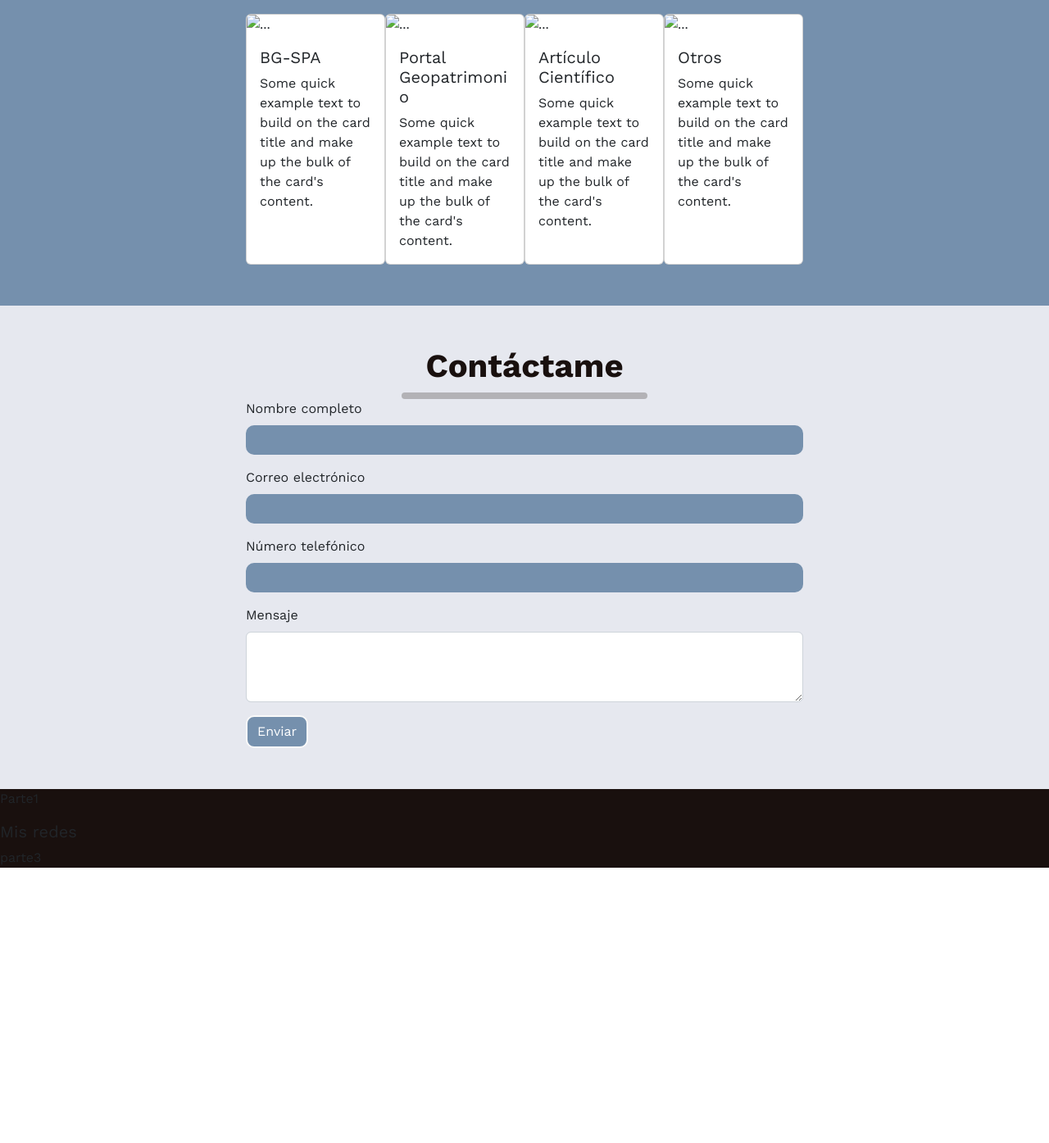
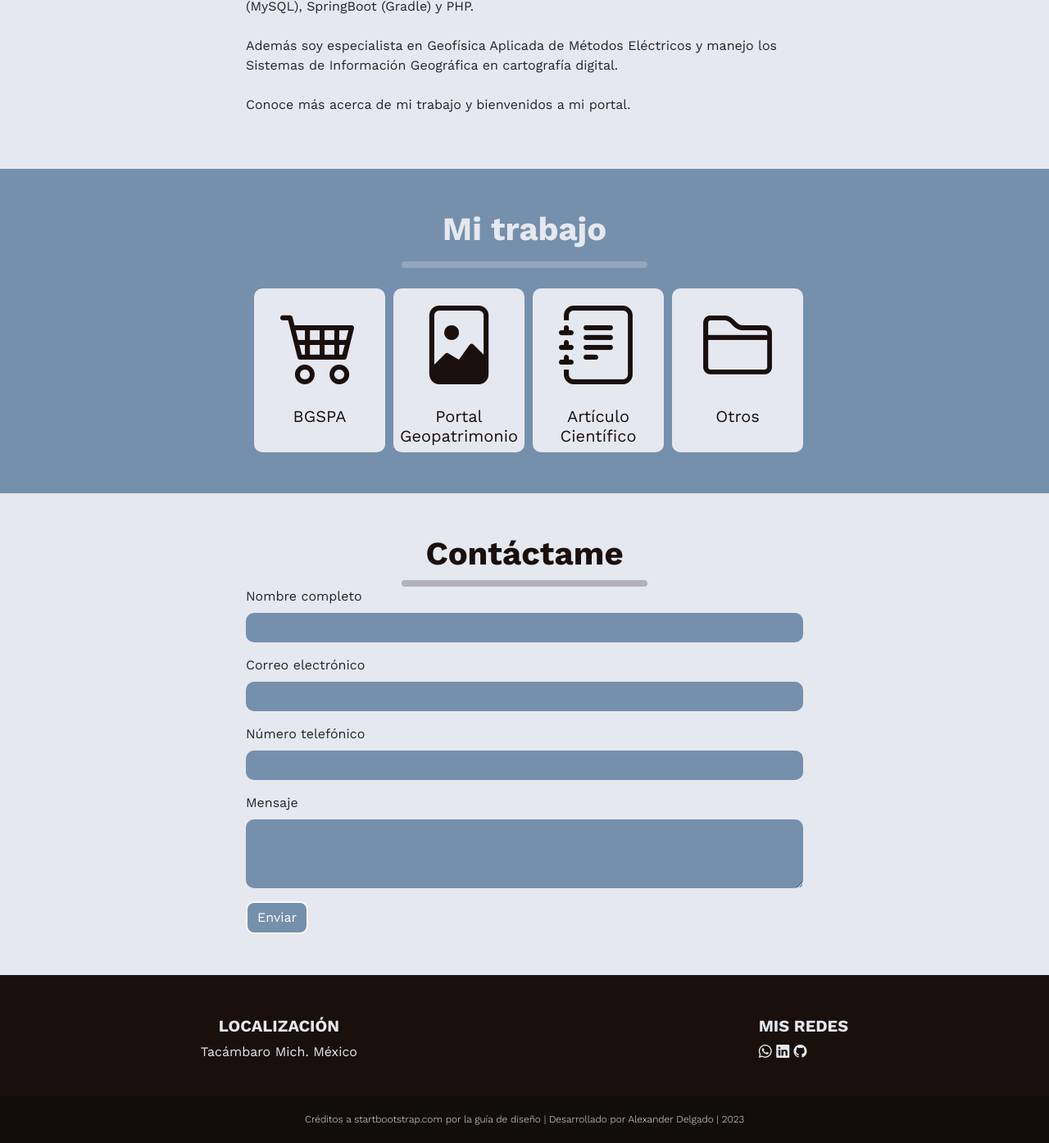
Before and after one commit to aledt1/personalPortfolio, a plain HTML site: page pages/nuevoIndex.html in a window 1280 px wide. Shown: the part 1137-2532 px from the top of the page at 82% size. Before the commit the page ends 2212 px from the top, so only its background shows below. Drawn offline with nearby package versions, Linux system fonts and the light colour scheme.

Commit message:
Update | Se terminó interfaz de portafolio en su versión desktop

```diff
--- a/css/nuevoStilo.css
+++ b/css/nuevoStilo.css
@@ -3,7 +3,7 @@
 
 *{font-family: 'Work Sans', sans-serif;}
 
-/*Estilo del menpu de navegacion*/
+/*Estilo del menu de navegacion*/
 header nav{
     width: 100%;
     height: 100px;
@@ -61,6 +61,7 @@ section.containerSection1 div h3{
     font-weight: 300;
     color: #e6e8ef;
     margin-top: 15px;
+    margin-bottom: 15px;
 }
 section.containerSection1 hr{
     border: 4px solid #e6e8ef;
@@ -78,29 +79,88 @@ section.containerSection2 hr{
     margin: auto;
 }
 
-
+/*estilo elementos generales */
 .containerSection2 p{
     margin-top: 25px;
 }
 
+#lemaTitulo{
+    display: flex;
+    justify-content: center;
+    font-weight: 700;
+    color: #e6e8ef;
+    margin-top: 25px;
+}
+
+#lema{
+    display: flex;
+    justify-content: center;
+    font-weight: 300;
+    color: #e6e8ef;
+    margin-top: 15px;
+}
 
 #containerCards{
     margin-top: 25px;
     display: flex;
+    justify-content: space-between;
 }
-section form input.form-control{
+
+.card{
+    background-color: #e6e8ef;
+    margin-left: 10px;
+    text-align: center;
+    width: 25%;
+    border: none;
+    border-radius: 10px;
+}
+
+.card a{
+    color: #19100e;
+    text-decoration: none;
+}
+
+div#containerCards i{
+    font-size: 6em;
+    text-align: center;
+    color:#19100e;
+}
+
+.form-control{
     background-color: #7590ad;
     border: none;
     border-radius: 10px;
     color: #e6e8ef;
+
 }
 
-section form input.form-control:focus{
-    background-color:#19100e;
+.form-control:focus{
+    background-color:#19100e !important;
     color: #e6e8ef;
+    box-shadow: 0 0 0 0.25rem #7590ad !important;
 }
 
 footer{background-color: #19100e;}
+
+section.containerMBF h5{
+    font-weight: 700;
+    text-align: center;
+}
+
+section.containerMBF p{text-align: center;}
+
+div.containerF2{
+    background-color: #110d0c;
+    padding: 20px 0 20px 0;
+
+}
+.containerF2 p{
+    font-size: 12px;
+    font-weight: 300;
+    color: #e6e8ef;
+    text-align: center;
+    margin: 0;
+}
 
 /*Estilos CSS para distintas vistas de dispositivos*/
 @media (min-width: 576px){
@@ -199,13 +259,12 @@ footer{background-color: #19100e;}
         width: 330px;
         height: auto;
     }
+    .containerMBF{
+        margin: 0px;
+        padding-top: 50px;
+        padding-bottom: 25px;
+        color: #e6e8ef;
+        display: flex;
+        justify-content: space-around;
+    }
 }
-
-
-
-/*paletas de colores*/
-.color1 {color: #19100e;}
-.color2 {color: #5e4c46;}
-.color3 {color: #7590ad;}
-.color4 {color: #e6e8ef;}
-.color5 {color: #f9f9f9;}
--- a/pages/nuevoIndex.html
+++ b/pages/nuevoIndex.html
@@ -9,29 +9,32 @@
   <meta name="author" content="Alexander-Delgado-Torres">
   <meta name="keywords" content="portfolio, developer">
   <meta name="viewport" content="width=device-width, initial-scale=1">
+
   <title>Alexander Delgado Torres | Desarrollador Java FullStack - Geocientífico</title>
+  <link rel="shortcut icon" href="/src/logo1.ico" type="image/x-icon">
+  <!--Estilo CSS bootstrap 5.2-->
   <link href="https://cdn.jsdelivr.net/npm/bootstrap@5.2.2/dist/css/bootstrap.min.css" rel="stylesheet"
     integrity="sha384-Zenh87qX5JnK2Jl0vWa8Ck2rdkQ2Bzep5IDxbcnCeuOxjzrPF/et3URy9Bv1WTRi" crossorigin="anonymous">
   <link rel="stylesheet" href="https://cdn.jsdelivr.net/npm/bootstrap-icons@1.9.1/font/bootstrap-icons.css">
+  <!--Estilo CSS personalizado-->
   <link rel="stylesheet" href="../css/nuevoStilo.css">
 </head>
 
 <body>
+  <!--Encabezado-->
   <header>
     <nav class="navbar navbar-expand-lg">
       <div class="container-fluid" id="menu">
-        <!--Nombre e imagen | inicio-->
+        <!--Nombre | inicio-->
         <a class="navbar-brand" href="#">
           <span id="title">ALEXANDER DT</span>
         </a>
-        <!--Nombre e imagen | final-->
         <!--Menú de hamburguesa | inicio-->
         <button type="button" class="btn navbar-toggler" data-bs-toggle="collapse" data-bs-target="#navbarNav"
           aria-controls="navbarNav" aria-expanded="false" aria-label="Toggle navigation">
           <span>MENU</span>
           <span></span>
         </button>
-        <!--Menú de hamburguesa | final-->
         <div class="collapse navbar-collapse" id="navbarNav">
           <!--Enlaces a cada sección | inicio-->
           <ul class="navbar-nav">
@@ -48,11 +51,11 @@
               <a class="nav-link" href="#"><span class="menus">Contacto</span></a>
             </li>
           </ul>
-          <!--Enlaces a cada sección | final-->
         </div>
       </div>
     </nav>
   </header>
+  <!--Contenido principal-->
   <main>
     <!--Home-->
     <section class="containerSection1">
@@ -60,60 +63,61 @@
         <img src="../src/fotoprofe.png" class="img-fluid" alt="Imagen del desarrollador" id="fotoHome">
         <h1>ALEXANDER DELGADO TORRES</h1>
         <hr />
-        <h3>DesarrolladorFullStack - Geocientífico</h3>
+        <h3>Desarrollador Full Stack - Geocientífico</h3>
+        <hr />
+        <h5 id="lemaTitulo">¿En que se parecen una roca y una computadora?</h5>
+        <p id="lema"><em>Ambas pueden registar y almacenar los datos de la Tierra y los sueños de las personas</em></p>
       </div>
     </section>
     <!--Acerca de mi-->
     <section class="containerSection2">
       <div class="container-fluid containerMB">
         <h1>Acerca de mi</h1>
-        <hr/>
-        <p>Hola, soy Alexander Delgado, desarrollador Full Stack y Geocientífico. <br/>
-
-          Tengo conocimientos en desarrollo FrontEnd en HTML5, CSS3, JavaScript, Bootstrap y React. <br/>
-
-          También manejo el desarrollo Backend en Java, Bases de datos relacionales (MySQL), SpringBoot y PHP.
-
-          </p>
+        <hr />
+        <p>Hola, soy Alexander Delgado, Desarrollador Full Stack y Geocientífico. <br /> <br />
+          Soy un apasionado por el mundo geek, las Ciencias de la Tierra, el Desarrollo Web y las nuevas tecnologías.
+          He participado en varios proyectos para distintos emprendimientos web y de ciencia.<br /> <br />
+          Tengo conocimientos en desarrollo Front-End en HTML5, CSS3, JavaScript, Bootstrap y React.
+          También manejo el desarrollo Back-End en Java, bases de datos relacionales (MySQL), SpringBoot (Gradle) y PHP.
+          <br /> <br />
+          Además soy especialista en Geofísica Aplicada de Métodos Eléctricos y manejo los Sistemas de Información
+          Geográfica
+          en cartografía digital. <br /><br />
+          Conoce más acerca de mi trabajo y bienvenidos a mi portal.
+        </p>
       </div>
     </section>
     <!--Mi trabajo-->
     <section class="containerSection1">
       <div class="container-fluid containerMB">
         <h1>Mi trabajo</h1>
-        <hr/>
+        <hr />
+        <div>
+        </div>
         <div id="containerCards">
-          <div class="card" style="width: 18rem;">
-            <img src="..." class="card-img-top" alt="...">
-            <div class="card-body">
-              <h5>BG-SPA</h5>
-              <p class="card-text">Some quick example text to build on the card title and make up the bulk of the card's
-                content.</p>
-            </div>
+          <div class="card">
+            <i class="bi bi-cart4"></i>
+            <a href="#">
+              <h5>BGSPA</h5>
+            </a>
           </div>
-          <div class="card" style="width: 18rem;">
-            <img src="..." class="card-img-top" alt="...">
-            <div class="card-body">
+          <div class="card">
+            <i class="bi bi-file-image"></i>
+            <a href="#">
               <h5>Portal Geopatrimonio</h5>
-              <p class="card-text">Some quick example text to build on the card title and make up the bulk of the card's
-                content.</p>
-            </div>
+            </a>
           </div>
-          <div class="card" style="width: 18rem;">
-            <img src="..." class="card-img-top" alt="...">
-            <div class="card-body">
+          <div class="card">
+            <i class="bi bi-journal-text"></i>
+            <a href="#">
               <h5>Artículo Científico</h5>
-              <p class="card-text">Some quick example text to build on the card title and make up the bulk of the card's
-                content.</p>
-            </div>
+            </a>
           </div>
-          <div class="card" style="width: 18rem;">
-            <img src="..." class="card-img-top" alt="...">
-            <div class="card-body">
+          <div class="card">
+            <i class="bi bi-folder2"></i>
+            <a href="#">
               <h5>Otros</h5>
-              <p class="card-text">Some quick example text to build on the card title and make up the bulk of the card's
-                content.</p>
-            </div>
+            </a>
           </div>
         </div>
       </div>
@@ -123,7 +127,7 @@
     <section class="containerSection2">
       <div class="container-fluid containerMB">
         <h1>Contáctame</h1>
-        <hr/>
+        <hr />
         <form>
           <div class="mb-3">
             <label for="exampleFormControlInput1" class="form-label">Nombre completo</label>
@@ -147,19 +151,28 @@
 
     </section>
   </main>
+  <!--Pie de página-->
   <footer>
-    <div>
-      <p>Parte1</p>
-    </div>
-    <div>
-      <h5>Mis redes</h5>
-    </div>
-    <div>
-      <p>parte3</p>
-    </div>
+    <section class="containerMBF">
+      <div id="localFooter">
+        <h5>LOCALIZACIÓN</h5>
+        <p>Tacámbaro Mich. México</p>
+      </div>
+      <div id="redesFooter">
+        <h5>MIS REDES</h5>
+        <div>
+        <span><i class="bi bi-whatsapp"></i></span>
+        <span><i class="bi bi-linkedin"></i></span>
+        <span><i class="bi bi-github"></i></span>
+      </div>
+      </div>
+    </section>
   </footer>
-  <div></div>
+  <div class="containerF2">
+    <p>Créditos a startbootstrap.com por la guía de diseño | Desarrollado por Alexander Delgado | 2023</p>
+  </div>
 
+  <!--Scripts de Bootstrap 5.2-->
   <script src="https://cdn.jsdelivr.net/npm/bootstrap@5.2.2/dist/js/bootstrap.bundle.min.js"
     integrity="sha384-OERcA2EqjJCMA+/3y+gxIOqMEjwtxJY7qPCqsdltbNJuaOe923+mo//f6V8Qbsw3"
     crossorigin="anonymous"></script>
```
Also changed, not shown: src/logo1.ico (added).
